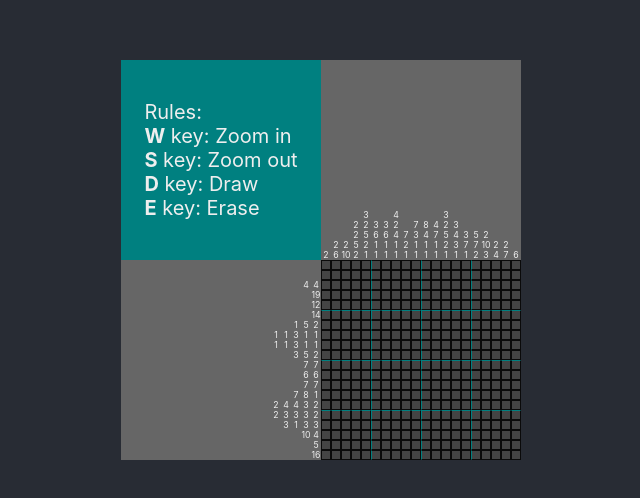
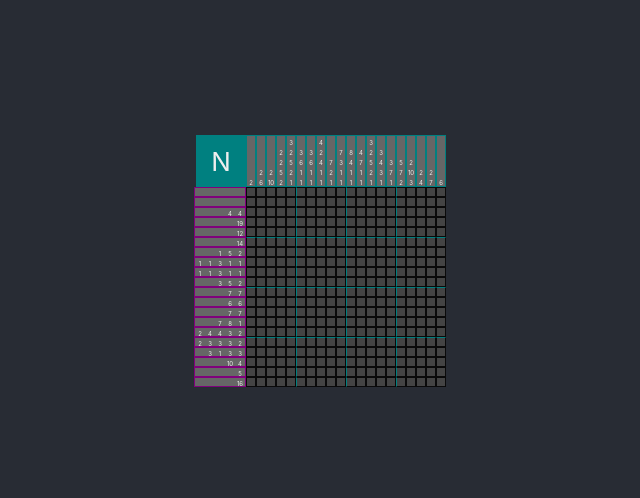
Before and after one commit to FelicianoG/nonogramsdasu, a React (Create React App) app: page / in a window 1280 px wide. Shown: the part 140-638 px from the top of the page, without its empty margins (319-959 px from the left). Built offline with nearby package versions, Linux system fonts and the light colour scheme.

Commit message:
medium style changes

```diff
--- a/src/App.css
+++ b/src/App.css
@@ -1,5 +1,11 @@
 html {
   box-sizing: border-box;
+  --main-color: #666;
+  --middle-color: #444;
+  --white-color: #eee;
+  --marked-color: #bbb;
+  --accent-color: #008080;
+  --black-color: #0a0a0a;
 }
 *,
 *:before,
@@ -9,39 +15,59 @@ html {
 .App {
   text-align: center;
 }
-
-.App-logo {
-  height: 40vmin;
-  pointer-events: none;
+.colrow-container {
+  background-color: var(--main-color);
+  display: flex;
+}
+.colrow-row {
+  flex-direction: row;
+}
+.colrow-col {
+  flex-direction: column;
 }
 
-@media (prefers-reduced-motion: no-preference) {
-  .App-logo {
-    animation: App-logo-spin infinite 20s linear;
-  }
+.col {
+  border: #008080 0.1px solid;
+  width: 10px;
+  display: flex;
+  flex-direction: column;
+  justify-content: flex-end;
+  align-items: center;
+  box-sizing: border-box;
+}
+.row {
+  border: #80007c 0.1px solid;
+  height: 10px;
+  display: flex;
+  flex-direction: row;
+  justify-content: flex-end;
+  align-items: center;
+  box-sizing: border-box;
+}
+
+.board {
+  background-color: var(--accent-color);
+  color: var(--white-color);
+  width: 250px;
+  height: 250px;
+  /* border: 10px white solid; */
+}
+
+.board-top-column {
+  display: flex;
+  justify-content: flex-end;
+}
+.board-bot-column {
+  display: flex;
+  justify-content: flex-end;
 }
 
 .App-header {
   background-color: #282c34;
   min-height: 100vh;
-  height: 100%;
-  width: 100%;
   display: flex;
   flex-direction: column;
   align-items: center;
   justify-content: center;
   font-size: calc(10px + 2vmin);
 }
-
-.App-link {
-  color: #61dafb;
-}
-
-@keyframes App-logo-spin {
-  from {
-    transform: rotate(0deg);
-  }
-  to {
-    transform: rotate(360deg);
-  }
-}
--- a/src/components/ColRow.jsx
+++ b/src/components/ColRow.jsx
@@ -1,53 +1,27 @@
 import React from "react";
-import { arrayToBlocks, colorTheme } from "../utils";
+import { arrayToBlocks } from "../utils";
 
 export default function ColRow({ size, arr, isCol, columnNum, rowNum }) {
-  console.log(columnNum);
-  console.log(rowNum);
-
   const divisionSize = isCol ? columnNum : rowNum;
-  console.log(divisionSize);
-
-  const COLROW_STYLES = {
-    backgroundColor: colorTheme.main,
-    width: `${size}px`,
-    height: `${size}px`,
-    display: "flex",
-    flexDirection: isCol ? "row" : "column",
-    justifyContent: "center",
-    alignItems: "center",
-  };
 
   const ROW_STYLES = {
     width: `${size / divisionSize}px`,
     height: `${size / divisionSize}px`,
-    fontSize:
-      size > 200
-        ? `${(size - 50) / divisionSize}px`
-        : `${(size - 25) / divisionSize}px`,
+    fontSize: "6px",
     display: "flex",
     justifyContent: "center",
     alignItems: "flex-end",
   };
 
-  const COL_STYLES = {
-    width: "100%",
-    height: "100%",
-    flexGrow: 1,
-    display: "flex",
-    flexDirection: !isCol ? "row" : "column",
-    justifyContent: "flex-end",
-    alignItems: "center",
-    boxSizing: "border-box",
-  };
+  const COL_STYLES = {};
 
   return (
-    <div style={COLROW_STYLES}>
+    <div className={`colrow-container ${isCol ? "colrow-row" : "colrow-col"}`}>
       {arr.map((a, i) => {
         return (
-          <div key={i} style={COL_STYLES}>
+          <div className={isCol ? "col" : "row"} key={i}>
             {arrayToBlocks(a).map((b, j) => (
-              <div key={j} style={ROW_STYLES}>
+              <div className="number" key={j} style={ROW_STYLES}>
                 {b}
               </div>
             ))}
--- a/src/components/Description.jsx
+++ b/src/components/Description.jsx
@@ -1,4 +1,4 @@
-import { rowColumnMaker, colorTheme } from "../utils";
+import { rowColumnMaker } from "../utils";
 import Grid from "./Grid";
 import ColRow from "./ColRow";
 import RulesDisplay from "./RulesDisplay";
@@ -12,35 +12,24 @@ export default function Description({
   rowNum,
   columnNum,
 }) {
-  const DESC_STYLES = {
-    backgroundColor: colorTheme.accent,
-    color: colorTheme.white,
-  };
-
   const [winRow, winColumn] = rowColumnMaker(winBoard);
 
-  const COLUMN_STYLES = {
-    width: `${size}px`,
-    height: `${size}px`,
+  return (
+    <div className="board">
+      <div className="board-top-column">
+        {/* <RulesDisplay size={size} win={win} /> */}
+        {/* reemplazar esto de abajo!!! */}
+        <h8
+          style={{
             display: "flex",
-    justifyContent: "center",
-    alignItems: "flex-end",
-  };
-  const ROW_STYLES = {
-    width: `${size}px`,
-    height: `${size}px`,
-    display: "flex",
+            width: "100%",
+            flexDirection: "column",
             justifyContent: "center",
             alignItems: "center",
-  };
-
-  return (
-    <div style={DESC_STYLES}>
-      <div style={{ display: "flex" }}>
-        <div style={COLUMN_STYLES}>
-          <RulesDisplay size={size} win={win} />
-        </div>
-        <div style={COLUMN_STYLES}>
+          }}
+        >
+          N
+        </h8>
         <ColRow
           size={size}
           arr={winColumn}
@@ -49,9 +38,7 @@ export default function Description({
           columnNum={columnNum}
         />
       </div>
-      </div>
-      <div style={{ display: "flex" }}>
-        <div style={ROW_STYLES}>
+      <div className="board-bot-column">
         <ColRow
           rowNum={rowNum}
           columnNum={columnNum}
@@ -59,7 +46,6 @@ export default function Description({
           arr={winRow}
           isCol={false}
         />
-        </div>
         <Grid
           board={board}
           handleBoard={handleBoard}
--- a/src/components/Logic.jsx
+++ b/src/components/Logic.jsx
@@ -62,5 +62,5 @@ export default function Logic({ children, winBoard }) {
     win,
     size,
   });
-  return <div>{element}</div>;
+  return <>{element}</>;
 }
```
Lines whose indentation alone changed are shown as unchanged.
